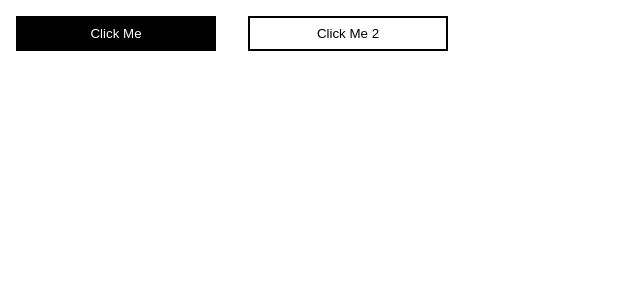
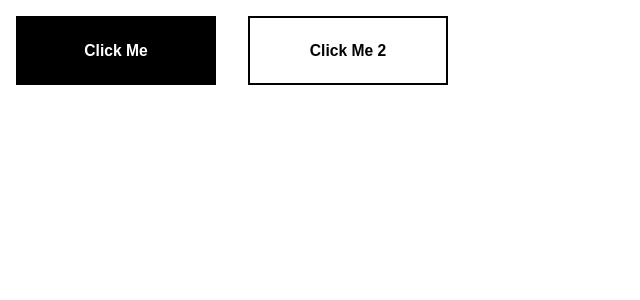
Before and after one commit to AVIVASHISHTA29/react-intro-april, a React (Create React App) app: page / in a window 1280 px wide. Shown: the top 300 px of the page, without its empty margins (0-640 px from the left). Built offline with nearby package versions, Linux system fonts and the light colour scheme.

Commit message:
more on props

```diff
--- a/src/App.js
+++ b/src/App.js
@@ -15,10 +15,10 @@ function App() {
   }
 
   return (
-    <div id="hello">
-      <CustomButton text={"Click Me"} onClickFnc={onClick1} myClass={"btn"} />
+    <>
+      <CustomButton myText={"Click Me"} onClickFnc={onClick1} myClass={"btn"} />
       <CustomButton
-        text={"Click Me 2"}
+        myText={"Click Me 2"}
         onClickFnc={onClick2}
         myClass={"outlined-btn"}
       />
@@ -52,7 +52,7 @@ function App() {
         src="https://t1.gstatic.com/licensed-image?q=tbn:ANd9GcRPMKnq00NF_T7RusUNeLrSazRZM0S5O8_AOcw2iBTmYTxd3Q7uXf0sW41odpAKqSblKDMUMHGb8nZRo9g"
       />
       <img width="400" src={dog} /> */}
-    </div>
+    </>
   );
 }
 
--- a/src/components/CustomButton/index.js
+++ b/src/components/CustomButton/index.js
@@ -1,9 +1,9 @@
 import "./styles.css";
 
-function CustomButton({ text, onClickFnc, myClass }) {
+function CustomButton({ myText, onClickFnc, myClass }) {
   return (
     <button onClick={onClickFnc} className={myClass}>
-      {text}
+      <h3>{myText}</h3>
     </button>
   );
 }
--- a/src/index.js
+++ b/src/index.js
@@ -4,11 +4,7 @@ import App from "./App.js";
 import "./index.css";
 
 const root = ReactDOM.createRoot(document.getElementById("root"));
-root.render(
-  <div>
-    <App />
-  </div>
-);
+root.render(<App />);
 
 // root.render(
 //   <div class="myDiv">
```
